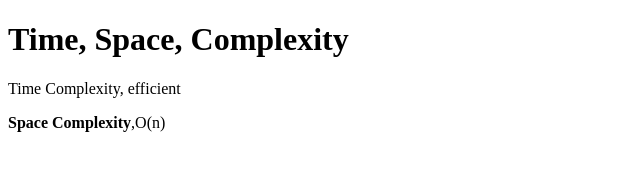
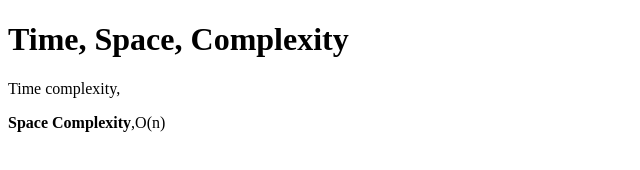
Before and after one commit to acciojob/time-and-space-complexity-Shani58996, a website: page main.html in a window 1280 px wide. Shown: the full height of the page, 0-640 px from the left. Drawn offline with Linux system fonts and the light colour scheme.

Commit message:
created a submission

```diff
--- a/main.html
+++ b/main.html
@@ -5,7 +5,7 @@
 <head>
 	<link rel="stylesheet" href="styles.css">
 	<h1>Time, Space, Complexity</h1>
-	<p>Time Complexity, efficient</p>
+	<p>Time complexity, </p>
 
 	<p><b>Space Complexity</b>,O(n)</p>
 </head>
```
